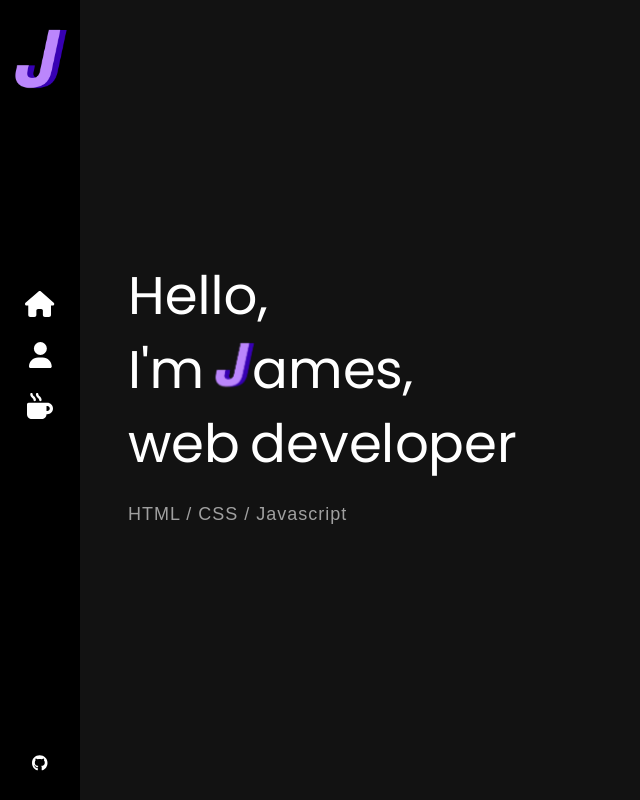
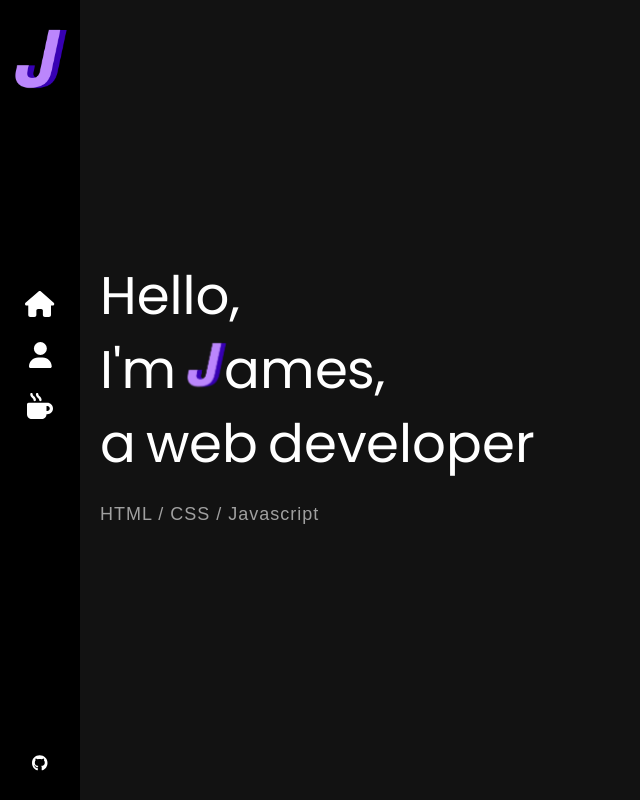
Before and after one commit to Zeirnox/portfolio, a React (Create React App) app: page /#/ in a window 1280 px wide. Shown: the whole page, without its empty margins (0-640 px from the left). Built offline with nearby package versions, Linux system fonts and the light colour scheme.

Commit message:
Update 3 files

```diff
--- a/src/App.js
+++ b/src/App.js
@@ -1,7 +1,7 @@
-import './App.scss';
-import { Routes, Route } from 'react-router-dom';
-import Home from './components/Home';
-import Layout from './components/Layout';
+import './App.scss'
+import { Routes, Route } from 'react-router-dom'
+import Home from './components/Home'
+import Layout from './components/Layout'
 import About from './components/About'
 import Projects from './components/Projects'
 
@@ -9,14 +9,14 @@ function App() {
   return (
     <>
       <Routes>
-        <Route path={process.env.PUBLIC_URL + '/'} element= {<Layout/>}>
-          <Route index element= {<Home/>}/>
-          <Route path="about" element= {<About/>}/>
-          <Route path="projects" element= {<Projects/>}/>
-      </Route>
+        <Route path={'/'} element={<Layout />}>
+          <Route index element={<Home />} />
+          <Route path="/about" element={<About />} />
+          <Route path="/projects" element={<Projects />} />
+        </Route>
       </Routes>
     </>
-  );
+  )
 }
 
-export default App;
+export default App
--- a/src/components/Home/index.js
+++ b/src/components/Home/index.js
@@ -1,29 +1,49 @@
-import { useState } from 'react';
-import LogoTitle from '../../assets/images/J1.png';
-import AnimatedLetters from '../AnimatedLetters';
-import './index.scss';
+import { useState } from 'react'
+import LogoTitle from '../../assets/images/J1.png'
+import AnimatedLetters from '../AnimatedLetters'
+import './index.scss'
 
 const Home = () => {
   const [letterClass] = useState('text-animate')
   const nameArr = ['a', 'm', 'e', 's,']
-    const jobArr = ['w', 'e', 'b', ' ', 'd', 'e', 'v', 'e', 'l', 'o', 'p', 'e', 'r']
+  const jobArr = [
+    'a',
+    ' ',
+    'w',
+    'e',
+    'b',
+    ' ',
+    'd',
+    'e',
+    'v',
+    'e',
+    'l',
+    'o',
+    'p',
+    'e',
+    'r',
+  ]
 
   return (
     <>
       <div className="container home-page">
         <div className="text-zone">
-                    <h1>Hello,<br />
+          <h1>
+            Hello,
+            <br />
             <span className={`${letterClass} _13`}>I</span>
             <span className={`${letterClass} _14`}>'m</span>
             <img src={LogoTitle} alt="developer" />
-                        <AnimatedLetters letterClass={letterClass}
+            <AnimatedLetters
+              letterClass={letterClass}
               strArr={nameArr}
               idx={15}
             />
             <br />
-                        <AnimatedLetters letterClass={letterClass}
+            <AnimatedLetters
+              letterClass={letterClass}
               strArr={jobArr}
-                            idx={19}
+              idx={14}
             />
           </h1>
           <h2>HTML / CSS / Javascript</h2>
--- a/src/components/Home/index.scss
+++ b/src/components/Home/index.scss
@@ -2,10 +2,10 @@
 
     .text-zone {
         position:absolute;
-        left: 10%;
+        left: 100px;
         top:50%;
         transform: translateY(-50%);
-        width: 40%;
+        width: 60%;
         max-height: 90%;
     }
 
```
Lines whose indentation alone changed are shown as unchanged.
